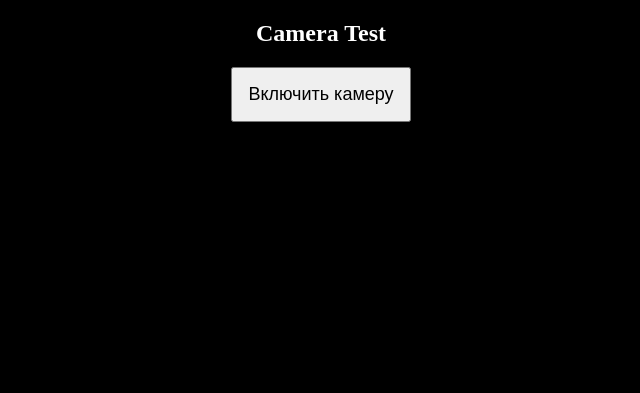
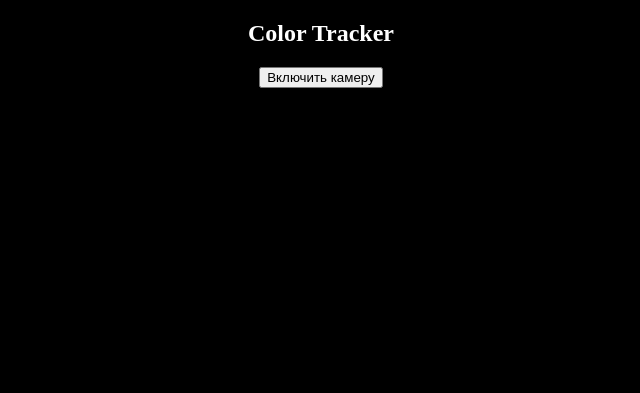
Before and after one commit to Abobyz83937e89464/camera-tracker, a plain HTML site: page index.html in a window 1280 px wide. Shown: the whole page, without its empty margins (319-959 px from the left). Drawn offline with Linux system fonts and the light colour scheme.

Commit message:
Refactor HTML structure and update camera button

```diff
--- a/index.html
+++ b/index.html
@@ -2,36 +2,30 @@
 <html>
 <head>
 <meta name="viewport" content="width=device-width, initial-scale=1.0">
+<style>
+body {
+  background:black;
+  color:white;
+  text-align:center;
+}
+video, canvas {
+  width:90%;
+  max-width:500px;
+  transform: scaleX(-1); /* инверсия */
+}
+</style>
 </head>
-<body style="background:black;color:white;text-align:center">
+<body>
 
-<h2>Camera Test</h2>
-
-<button id="startBtn" style="padding:15px;font-size:18px;">
-Включить камеру
-</button>
-
+<h2>Color Tracker</h2>
+<button onclick="startCamera()">Включить камеру</button>
 <br><br>
 
-<video id="video" autoplay playsinline style="width:90%;max-width:500px;"></video>
+<video id="video" autoplay playsinline></video>
+<canvas id="canvas"></canvas>
 
-<script>
-const btn = document.getElementById("startBtn");
-const video = document.getElementById("video");
-
-btn.onclick = async () => {
-  try {
-    const stream = await navigator.mediaDevices.getUserMedia({
-      video: true,
-      audio: false
-    });
-    video.srcObject = stream;
-    alert("Камера запущена");
-  } catch (err) {
-    alert("Ошибка: " + err.message);
-  }
-};
-</script>
+<script async src="https://docs.opencv.org/4.x/opencv.js"></script>
+<script src="script.js"></script>
 
 </body>
 </html>
```
